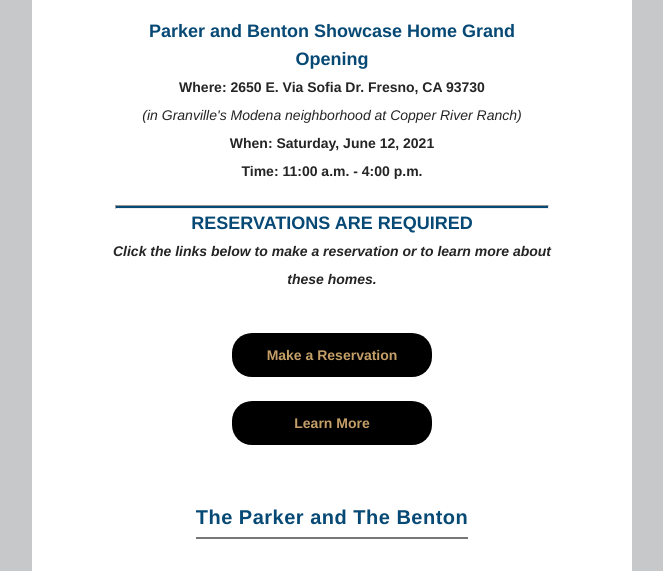
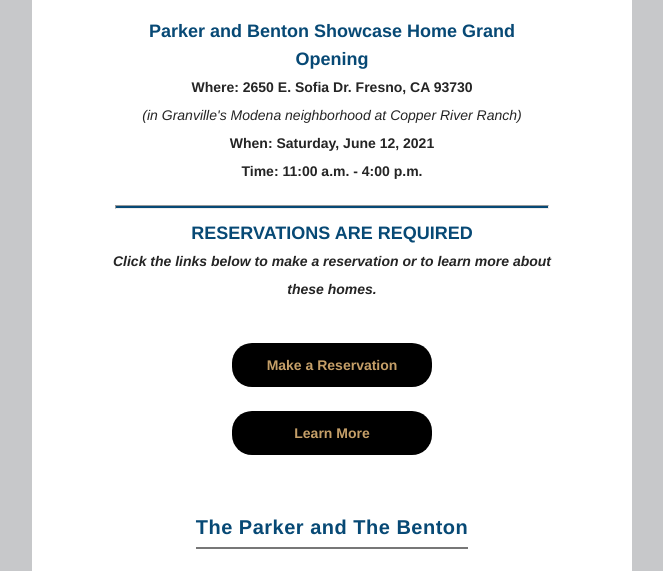
Before and after one commit to mrkevinhinojosa/GV-Parker-and-Benton-grand-Opening-06-12-2021, a plain HTML site: page index3.html in a window 1280 px wide. Shown: the part 1081-1652 px from the top of the page, without its empty margins (308-971 px from the left). Drawn offline with Linux system fonts and the light colour scheme; a web font is replaced by a local one.

Commit message:
jesse edits

```diff
--- a/index3.html
+++ b/index3.html
@@ -379,7 +379,7 @@
                             <p class="bodyContent" style="font-family: 'Montserrat', Helvetica, Arial, 'sans-serif' !important; font-size: 14px; mso-height-rule: exactly; line-height: 2em; color: #252525; margin-bottom: 10px; text-align: left;"> Join us for the Grand Opening of our two newest Showcase Homes at Copper River Ranch, the Parker and the Benton. These gorgeous, single-story plans are among the most spacious of any homes in Granville's Traditional line of homes.  </p>
                             <p class="bodyContent" style="font-family: 'Montserrat', Helvetica, Arial, 'sans-serif' !important; font-size: 14px; mso-height-rule: exactly; line-height: 2em; color: #252525; margin: 20px 50px; text-align: center;"><b style="font-size: 18px; color: #074975">Parker and Benton Showcase Home Grand Opening</b>
                                 <br>
-                                <b> Where: 2650 E. Via Sofia Dr. Fresno, CA 93730</b>
+                                <b> Where: <a href="https://goo.gl/maps/s25hSii9EoeaHdQU7" target="_blank" style="text-decoration: none; color: inherit;">  2650 E. Sofia Dr. Fresno, CA 93730</a></b>
                                 <br><span style="font-style: italic;">(in Granville's Modena neighborhood at Copper River Ranch)</span>
                                 <br>
                                 <b> When: Saturday, June 12, 2021</b>
@@ -389,7 +389,7 @@
 
                             </p>
                             <hr style="width: 80%; margin: auto; height: 2px; background-color: #074975;">
-                            <p class="bodyContent" style="font-family: 'Montserrat', Helvetica, Arial, 'sans-serif' !important; font-size: 14px; mso-height-rule: exactly; line-height: 2em; color: #252525; margin: 0px 50px 0px 50px;  text-align: left; text-align: center;"><b style="font-size: 18px; color:#074975">RESERVATIONS ARE REQUIRED</b>
+                            <p class="bodyContent" style="font-family: 'Montserrat', Helvetica, Arial, 'sans-serif' !important; font-size: 14px; mso-height-rule: exactly; line-height: 2em; color: #252525; margin: 10px 50px 0px 50px;  text-align: left; text-align: center;"><b style="font-size: 18px; color:#074975">RESERVATIONS ARE REQUIRED</b>
                                 <br> <span style="font-style:italic;"><b> Click the links below to make a reservation or to learn more about these homes.</b></p>
 
 						&nbsp;</p>
```
